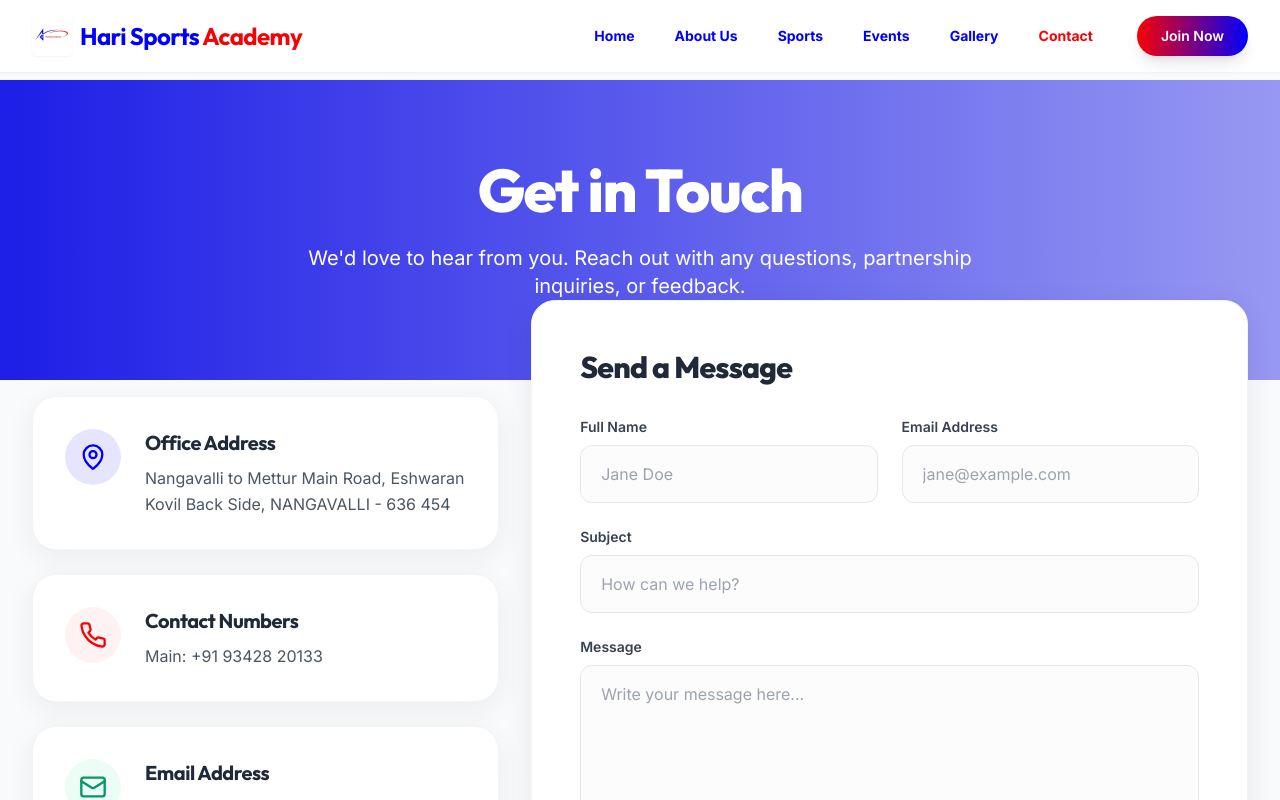
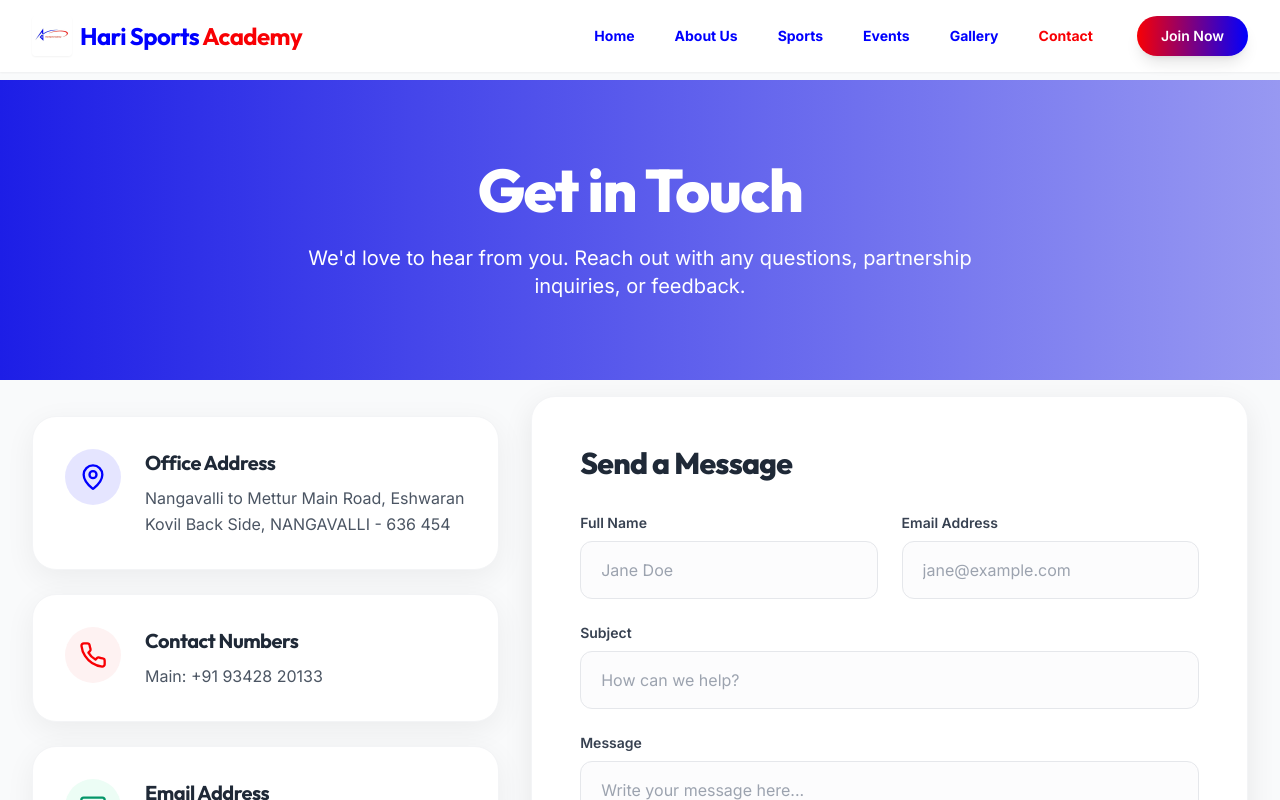
Before and after one commit to GOKULKUBER/hari-sports-academy, a React (Vite) app in the folder sports-association/: page /contact in a window 1280 px wide. Shown: the top 800 px of the page. Built offline with nearby package versions, Linux system fonts and the light colour scheme.

Commit message:
feat: Add a contact page featuring a contact form, detailed contact information, and an embedded map.

```diff
--- a/sports-association/src/pages/Contact.jsx
+++ b/sports-association/src/pages/Contact.jsx
@@ -56,7 +56,7 @@ export default function Contact() {
         <div className="grid grid-cols-1 lg:grid-cols-5 gap-8">
 
           {/* Contact Info Cards */}
-          <div className="lg:col-span-2 space-y-6">
+          <div className="lg:col-span-2 space-y-6 mt-5">
             <motion.div
               initial={{ opacity: 0, x: -20 }}
               animate={{ opacity: 1, x: 0 }}
@@ -105,7 +105,7 @@ export default function Contact() {
               </div>
               <div>
                 <h3 className="text-xl font-bold font-heading mb-2">Email Address</h3>
-                <p className="text-gray-600 leading-relaxed">
+                <p className="text-gray-600 leading-relaxed text-small">
                   harisportsacademy@gmail.com<br />
 
                 </p>
@@ -118,7 +118,7 @@ export default function Contact() {
             initial={{ opacity: 0, y: 20 }}
             animate={{ opacity: 1, y: 0 }}
             transition={{ delay: 0.2 }}
-            className="lg:col-span-3 bg-white p-8 md:p-12 rounded-3xl shadow-[0_8px_30px_rgb(0,0,0,0.08)] border border-gray-100"
+            className="lg:col-span-3 bg-white p-8 md:p-12 md:mt-24 rounded-3xl shadow-[0_8px_30px_rgb(0,0,0,0.08)] border border-gray-100"
           >
             <h2 className="text-3xl font-heading font-extrabold mb-8">Send a Message</h2>
 
```
